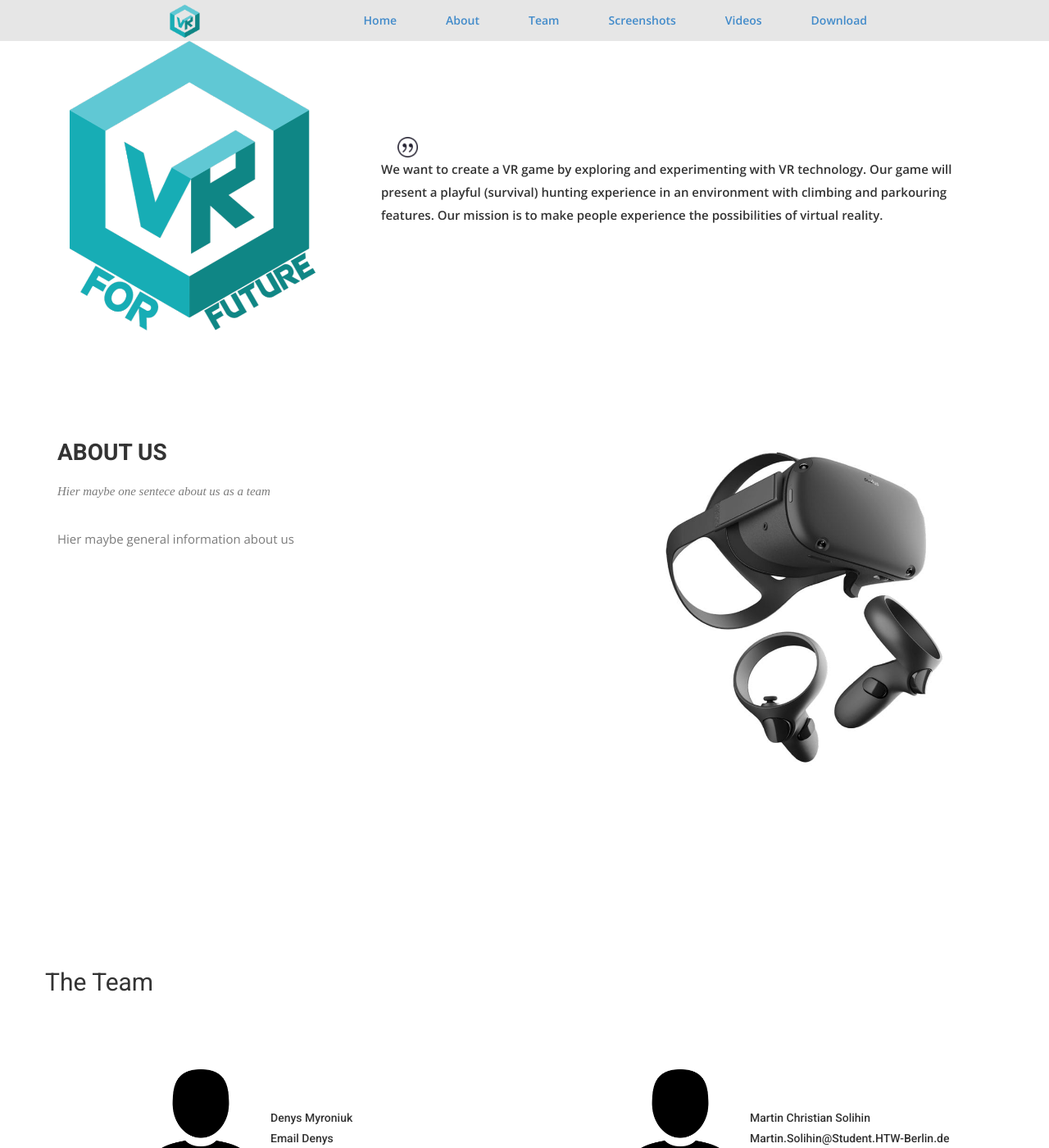
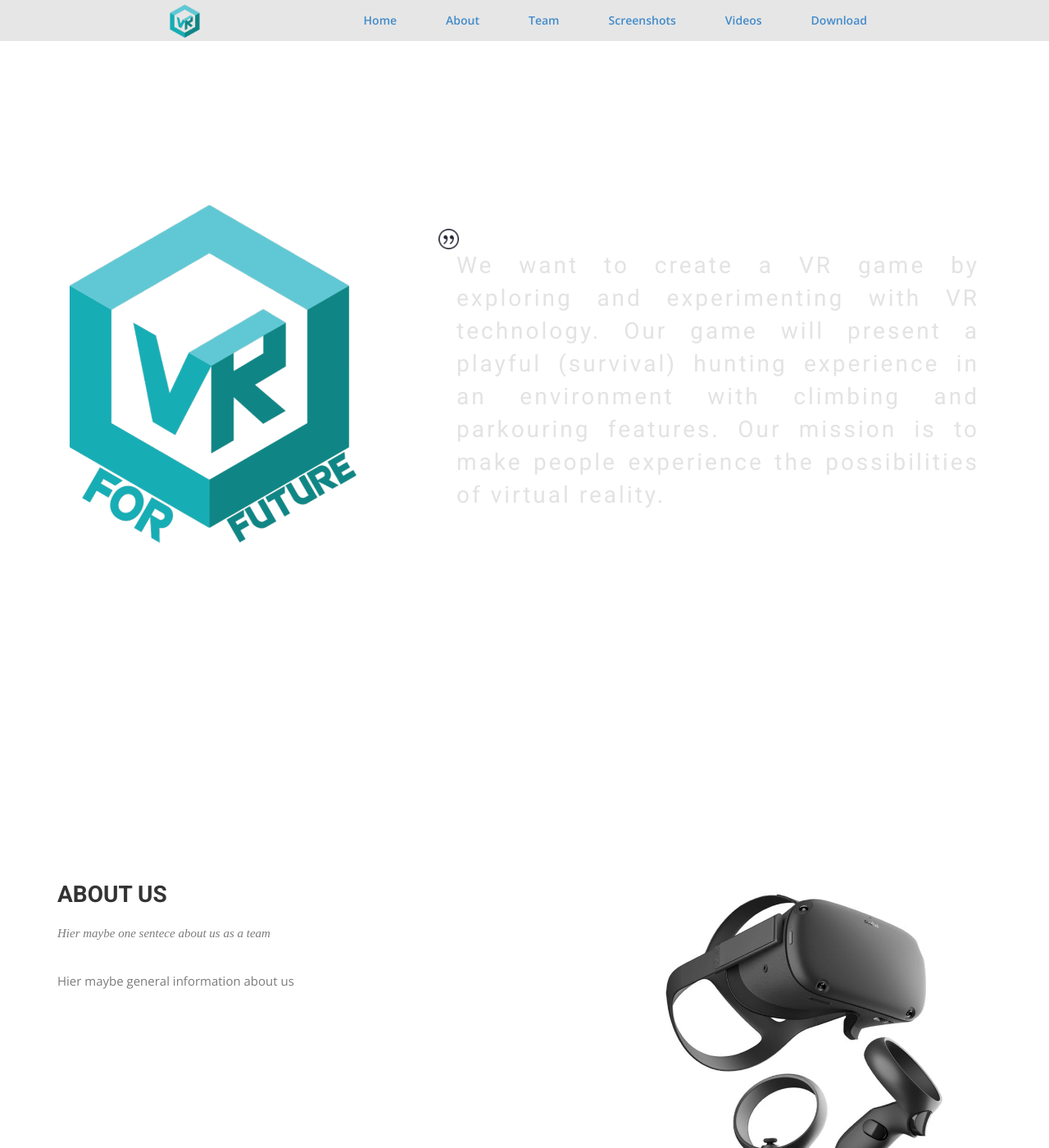
Before and after one commit to martinchristians/VRForFuture_Web, a Jekyll site: the page built from index.html, in a window 1280 px wide and 1400 px high. Shown: the whole window at 82% size. Built offline with Jekyll 4.4.1, drawn with Linux system fonts in a browser that asks for light colours; nearby versions of some CDN libraries; some web fonts are replaced; comment, search, counter and statistics services are not loaded.

Commit message:
renamen + remove to redit lowpoly-home.png

```diff
--- a/_includes/home.html
+++ b/_includes/home.html
@@ -1,4 +1,4 @@
-<section id="homer">
+<section id="home">
   <div class="container">
       <div class="col-md-12 col-md-offset-0">
         <div class="block">
--- a/_includes/nav.html
+++ b/_includes/nav.html
@@ -11,7 +11,7 @@
         <!-- Collect the nav links, forms, and other content for toggling -->
         <div class="navbar-collapse" id="bs-example-navbar-collapse-1">
           <ul class="nav navbar-nav navbar-right">
-            <li class="nav-item"><a class="navbar-text" href="#home-slider">Home</a></li>
+            <li class="nav-item"><a class="navbar-text" href="#home">Home</a></li>
             <li class="nav-item"><a class="navbar-text" href="#about">About</a></li>
             <li class="nav-item"><a class="navbar-text" href="#team">Team</a></li>
             <li class="nav-item"><a class="navbar-text" href="#screenshots">Screenshots</a></li>
--- a/css/style.css
+++ b/css/style.css
@@ -99,15 +99,15 @@
 /*--
 	Slider Start
 --*/
-#home-slider {
-  background: url("../img/home-slider.png") no-repeat;
+#home {
+  background: url("../img/lowpoly-home.png") no-repeat;
   background-size: cover;
   background-attachment: relative;
   background-position: 10% 0%;
   padding: 200px 0 280px 0;
   position: relative;
 }
-#home-slider:before {
+#home:before {
   content: "";
   position: inherit;
   left: 0;
@@ -119,10 +119,10 @@
   background: linear-gradient(to left, #8b86a3, #322e40);
   opacity: 0.8;
 }
-#home-slider .block {
+#home .block {
   color: #E3E3E4;
 }
-#home-slider .block h1 {
+#home .block h1 {
   font-family: 'Roboto', sans-serif;
   font-weight: 100;
   font-size: 45px;
@@ -130,7 +130,7 @@
   letter-spacing: 10px;
   padding-bottom: 45px;
 }
-#home-slider .block p {
+#home .block p {
   font-size: 28px;
   line-height: 40px;
   font-family: 'Roboto', sans-serif;
@@ -168,8 +168,9 @@
 }
 
 #logo-big {
-  width: 300px;
+  width: 350px;
   height: auto;
+
 }
 
 #profile_picture {
```
Also changed, not shown: img/licenses.txt, img/lowpoly-home.png (deleted), 1 other file.
